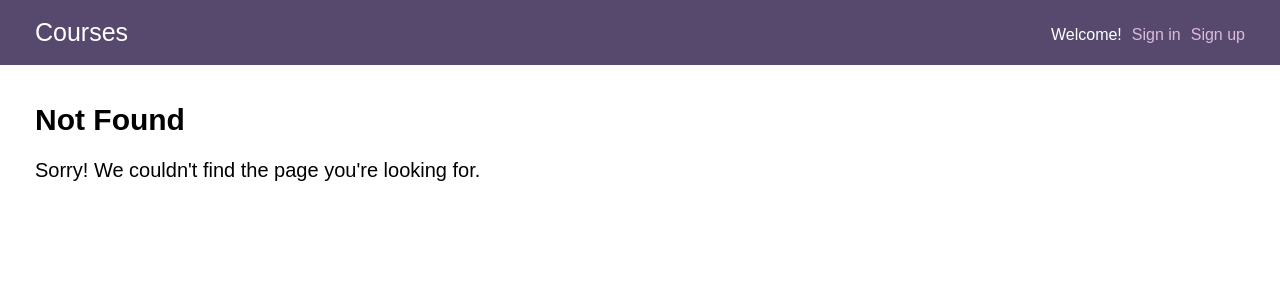
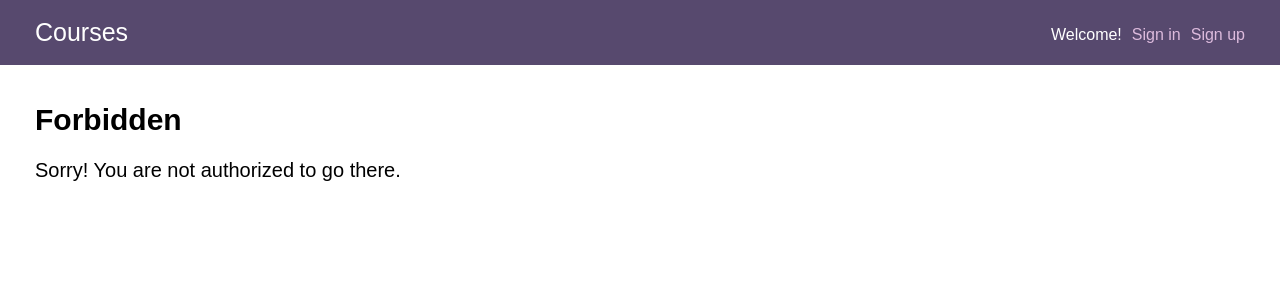
Before and after one commit to icld/unit10-project-fullstack-react-and-rest-api, a React (Create React App) app in the folder client/: page /forbidden in a window 1280 px wide. Before the commit this address had no page. Shown: the top 300 px of the page. Built offline with nearby package versions, Linux system fonts and the light colour scheme.

Commit message:
add Forbidden route

```diff
--- a/client/src/App.js
+++ b/client/src/App.js
@@ -14,6 +14,7 @@ import Error from './components/Error';
 import Authenticated from './components/Authenticated';
 import CreateCourse from './components/CreateCourse';
 import UpdateCourse from './components/UpdateCourse';
+import Forbidden from './components/Forbidden';
 
 function App(props) {
   return (
@@ -28,6 +29,7 @@ function App(props) {
           <Route path='/signin' component={UserSignIn} />
           <Route path='/signup' component={UserSignUp} />
           <Route path='/error' component={Error} />
+          <Route path='/forbidden' component={Forbidden} />
           <Route path='/authenticated' component={Authenticated} />
           <Route component={NotFound} />
         </Switch>
--- /dev/null
+++ b/client/src/components/Forbidden.jsx
@@ -0,0 +1,10 @@
+const Forbidden = () => (
+  <main>
+    <div className='wrap'>
+      <h2>Forbidden</h2>
+      <p>Sorry! You are not authorized to go there.</p>
+    </div>
+  </main>
+);
+
+export default Forbidden;
```
